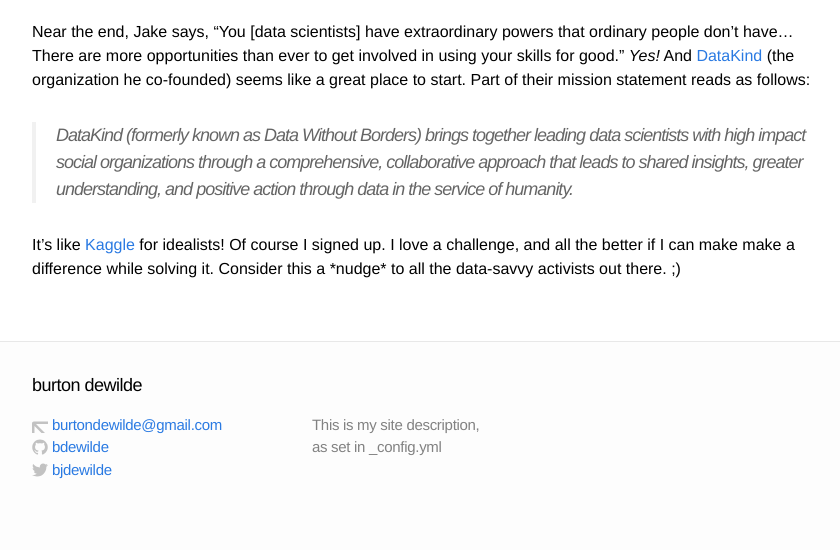
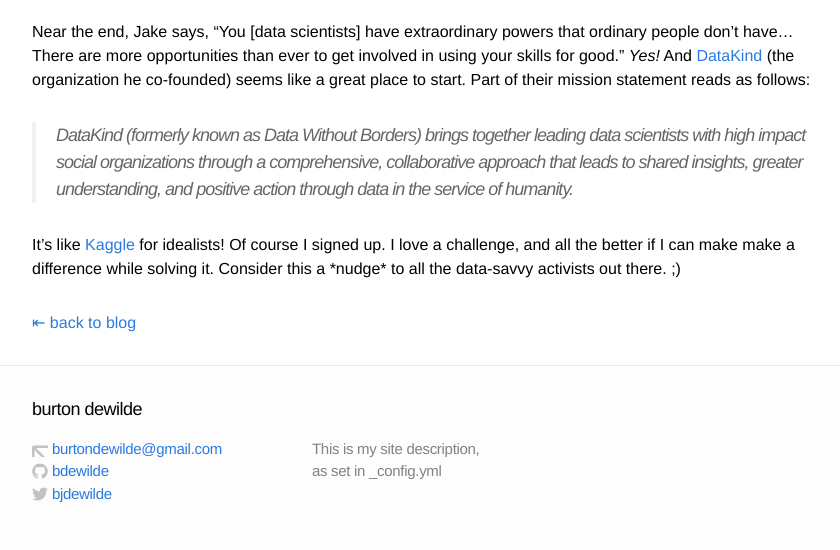
Before and after one commit to bdewilde/bdewilde.github.io, a Jekyll site: the page built from _posts/2012-10-06-data-as-force-for-positive-change.md, in a window 1280 px wide. Shown: the part 773-1323 px from the top of the page, without its empty margins (208-1048 px from the left). Built offline with Jekyll 4.4.1, drawn with Linux system fonts in a browser that asks for light colours; before the commit the page ends 1299 px from its top, so only the background shows below that.

Commit message:
added back to blog post nav

```diff
--- a/_layouts/post.html
+++ b/_layouts/post.html
@@ -1,7 +1,8 @@
 ---
 layout: default
 ---
-<div id="post-nav">
+
+<div class="post-nav">
   {% if page.previous.url %}
     <a class="post-link" href="{{ page.previous.url | prepend: site.baseurl }}" title="{{ page.previous.title }}">&laquo; previous</a>
   {% endif %}
@@ -25,3 +26,7 @@
   </article>
 
 </div>
+
+<div class="post-nav">
+  <a class="post-link" href="{{ "/blog" | prepend: site.baseurl }}">&#8676; back to blog</a>
+</div>
```
